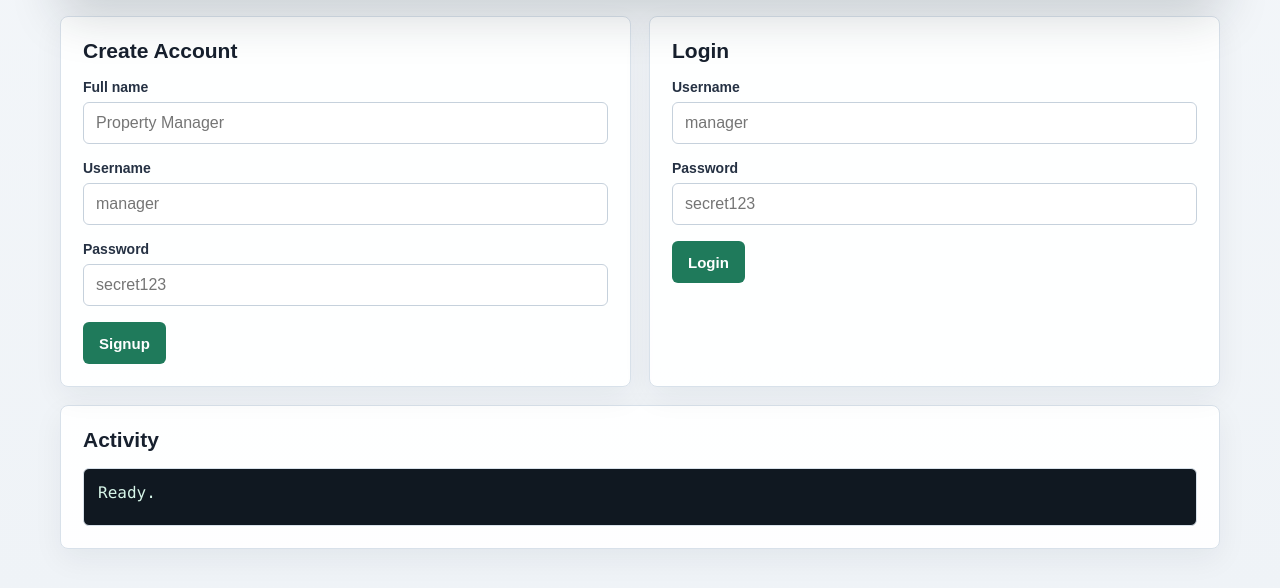
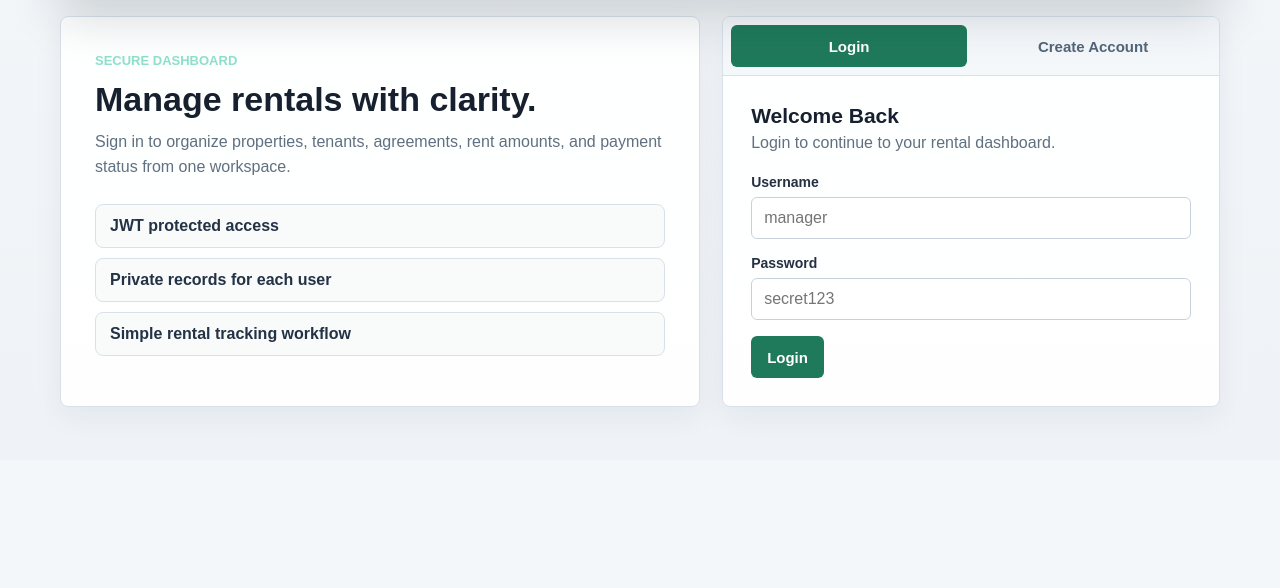
Before and after one commit to abhayraj2705/fastapi, a plain HTML site: page jwt_fastapi_project/frontend/index.html in a window 1280 px wide. Shown: the part 340-928 px from the top of the page. After the commit the page ends 800 px from the top, so only its background shows below. Drawn offline with Linux system fonts and the light colour scheme.

Commit message:
version 1.2.0.1

```diff
--- a/jwt_fastapi_project/frontend/index.html
+++ b/jwt_fastapi_project/frontend/index.html
@@ -21,33 +21,53 @@
             <button id="logoutButton" class="logout-button" type="button">Logout</button>
         </header>
 
-        <section id="authArea" class="auth-grid">
-            <form id="signupForm" class="panel">
-                <h2>Create Account</h2>
+        <section id="authArea" class="auth-shell">
+            <div class="auth-info">
+                <p class="eyebrow">Secure dashboard</p>
+                <h2>Manage rentals with clarity.</h2>
+                <p>Sign in to organize properties, tenants, agreements, rent amounts, and payment status from one workspace.</p>
+                <ul>
+                    <li>JWT protected access</li>
+                    <li>Private records for each user</li>
+                    <li>Simple rental tracking workflow</li>
+                </ul>
+            </div>
 
-                <label for="signupFullName">Full name</label>
-                <input id="signupFullName" type="text" placeholder="Property Manager">
+            <div class="auth-card">
+                <div class="auth-tabs">
+                    <button id="loginTab" class="auth-tab active" type="button">Login</button>
+                    <button id="signupTab" class="auth-tab" type="button">Create Account</button>
+                </div>
 
-                <label for="signupUsername">Username</label>
-                <input id="signupUsername" type="text" placeholder="manager" required>
+                <form id="loginForm" class="auth-form">
+                    <h2>Welcome Back</h2>
+                    <p>Login to continue to your rental dashboard.</p>
 
-                <label for="signupPassword">Password</label>
-                <input id="signupPassword" type="password" placeholder="secret123" required>
+                    <label for="loginUsername">Username</label>
+                    <input id="loginUsername" type="text" placeholder="manager" required>
 
-                <button type="submit">Signup</button>
-            </form>
+                    <label for="loginPassword">Password</label>
+                    <input id="loginPassword" type="password" placeholder="secret123" required>
 
-            <form id="loginForm" class="panel">
-                <h2>Login</h2>
+                    <button type="submit">Login</button>
+                </form>
 
-                <label for="loginUsername">Username</label>
-                <input id="loginUsername" type="text" placeholder="manager" required>
+                <form id="signupForm" class="auth-form hidden">
+                    <h2>Create Account</h2>
+                    <p>Register as a property manager and start adding rentals.</p>
 
-                <label for="loginPassword">Password</label>
-                <input id="loginPassword" type="password" placeholder="secret123" required>
+                    <label for="signupFullName">Full name</label>
+                    <input id="signupFullName" type="text" placeholder="Property Manager">
 
-                <button type="submit">Login</button>
-            </form>
+                    <label for="signupUsername">Username</label>
+                    <input id="signupUsername" type="text" placeholder="manager" required>
+
+                    <label for="signupPassword">Password</label>
+                    <input id="signupPassword" type="password" placeholder="secret123" required>
+
+                    <button type="submit">Create Account</button>
+                </form>
+            </div>
         </section>
 
         <section id="appArea" class="app-grid">
@@ -111,7 +131,7 @@
             </section>
         </section>
 
-        <section class="panel">
+        <section id="activityPanel" class="panel">
             <h2>Activity</h2>
             <pre id="messageBox">Ready.</pre>
         </section>
--- a/jwt_fastapi_project/frontend/script.js
+++ b/jwt_fastapi_project/frontend/script.js
@@ -1,5 +1,7 @@
 const authArea = document.getElementById("authArea");
 const appArea = document.getElementById("appArea");
+const loginTab = document.getElementById("loginTab");
+const signupTab = document.getElementById("signupTab");
 const signupForm = document.getElementById("signupForm");
 const loginForm = document.getElementById("loginForm");
 const rentalForm = document.getElementById("rentalForm");
@@ -17,6 +19,7 @@ const notes = document.getElementById("notes");
 const rentalList = document.getElementById("rentalList");
 const userBox = document.getElementById("userBox");
 const messageBox = document.getElementById("messageBox");
+const activityPanel = document.getElementById("activityPanel");
 const logoutButton = document.getElementById("logoutButton");
 const refreshButton = document.getElementById("refreshButton");
 const cancelEditButton = document.getElementById("cancelEditButton");
@@ -49,16 +52,32 @@ function getAuthHeaders() {
 
 function updateScreen() {
     if (token) {
-        authArea.style.display = "none";
+        authArea.classList.add("hidden");
         appArea.style.display = "grid";
+        activityPanel.style.display = "block";
         logoutButton.style.display = "inline-block";
     } else {
-        authArea.style.display = "grid";
+        authArea.classList.remove("hidden");
         appArea.style.display = "none";
+        activityPanel.style.display = "none";
         logoutButton.style.display = "none";
         userBox.textContent = "Not logged in.";
         rentalList.innerHTML = "";
     }
+}
+
+function showLoginForm() {
+    loginForm.classList.remove("hidden");
+    signupForm.classList.add("hidden");
+    loginTab.classList.add("active");
+    signupTab.classList.remove("active");
+}
+
+function showSignupForm() {
+    signupForm.classList.remove("hidden");
+    loginForm.classList.add("hidden");
+    signupTab.classList.add("active");
+    loginTab.classList.remove("active");
 }
 
 function resetRentalForm() {
@@ -201,6 +220,7 @@ signupForm.addEventListener("submit", async function (event) {
         showJson(data);
         showMessage("Account created. Login to manage rentals.");
         signupForm.reset();
+        showLoginForm();
     } catch (error) {
         showMessage(error.message);
     }
@@ -290,6 +310,10 @@ async function deleteRental(id) {
 
 refreshButton.addEventListener("click", loadDashboard);
 
+loginTab.addEventListener("click", showLoginForm);
+
+signupTab.addEventListener("click", showSignupForm);
+
 cancelEditButton.addEventListener("click", function () {
     resetRentalForm();
 });
--- a/jwt_fastapi_project/frontend/style.css
+++ b/jwt_fastapi_project/frontend/style.css
@@ -143,14 +143,97 @@ button:hover {
     align-self: flex-start;
 }
 
-.auth-grid,
 .app-grid {
     display: grid;
     gap: 18px;
 }
 
-.auth-grid {
+.hidden {
+    display: none !important;
+}
+
+.auth-shell {
+    display: grid;
+    grid-template-columns: minmax(0, 0.9fr) minmax(360px, 0.7fr);
+    gap: 22px;
+    margin-bottom: 18px;
+}
+
+.auth-info,
+.auth-card {
+    border: 1px solid #d8e1ea;
+    border-radius: 8px;
+    background: rgba(255, 255, 255, 0.96);
+    box-shadow: 0 10px 30px rgba(22, 31, 45, 0.06);
+}
+
+.auth-info {
+    padding: 34px;
+}
+
+.auth-info h2 {
+    max-width: 520px;
+    margin-bottom: 10px;
+    font-size: 34px;
+}
+
+.auth-info p {
+    max-width: 620px;
+    line-height: 1.6;
+}
+
+.auth-info ul {
+    display: grid;
+    gap: 10px;
+    margin: 24px 0 0;
+    padding: 0;
+    list-style: none;
+}
+
+.auth-info li {
+    padding: 12px 14px;
+    border: 1px solid #d8e1ea;
+    border-radius: 8px;
+    color: #243246;
+    background: #f8fbfa;
+    font-weight: 700;
+}
+
+.auth-card {
+    overflow: hidden;
+}
+
+.auth-tabs {
+    display: grid;
     grid-template-columns: repeat(2, minmax(0, 1fr));
+    padding: 8px;
+    gap: 8px;
+    border-bottom: 1px solid #d8e1ea;
+    background: #f5f8fb;
+}
+
+.auth-tab {
+    width: 100%;
+    color: #536579;
+    background: transparent;
+}
+
+.auth-tab:hover,
+.auth-tab.active {
+    color: #ffffff;
+    background: #1f7a5b;
+}
+
+.auth-form {
+    padding: 28px;
+}
+
+.auth-form h2 {
+    margin-bottom: 6px;
+}
+
+.auth-form p {
+    margin-bottom: 22px;
 }
 
 .app-grid {
@@ -360,7 +443,7 @@ pre {
         font-size: 38px;
     }
 
-    .auth-grid,
+    .auth-shell,
     .app-grid,
     .two-column,
     .record-detail-grid {
```
